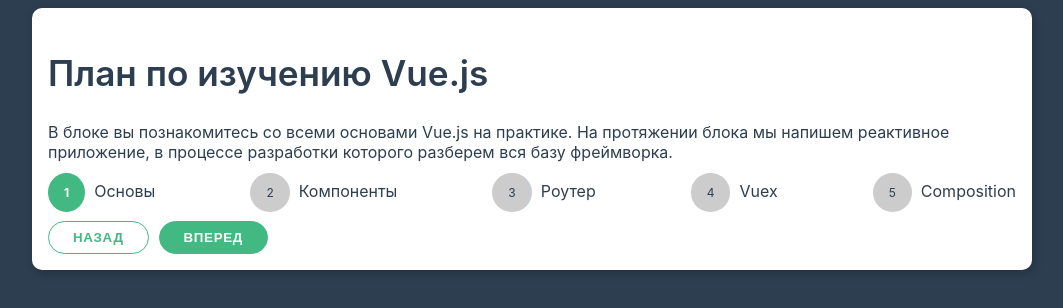
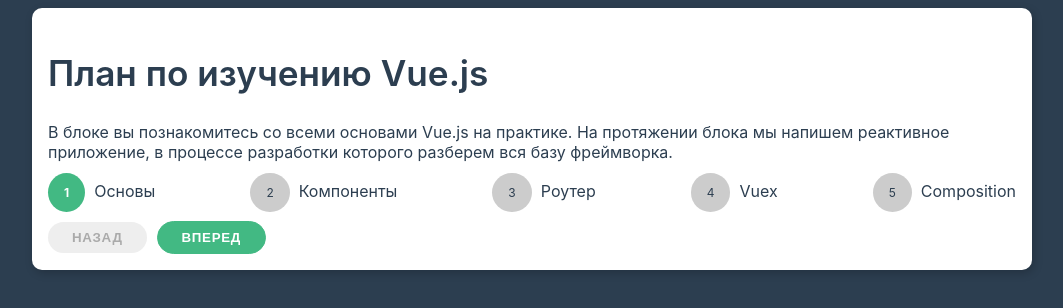
Before and after one commit to 5eeT0uc4/5eeT0uc4-vue3-course-work-1, a plain HTML site: page index.html in a window 1280 px wide. Shown: the whole page, without its empty margins (108-1171 px from the left). Drawn offline with nearby package versions, Linux system fonts and the light colour scheme.

Commit message:
modify css :disabled

```diff
--- a/theme.css
+++ b/theme.css
@@ -96,7 +96,7 @@ h3 {
   opacity: 0.8;
 }
 
-.btn.disabled {
+.btn:disabled {
   background: #eee!important;
   border: #ddd!important;
   color: #aaa!important;
```
